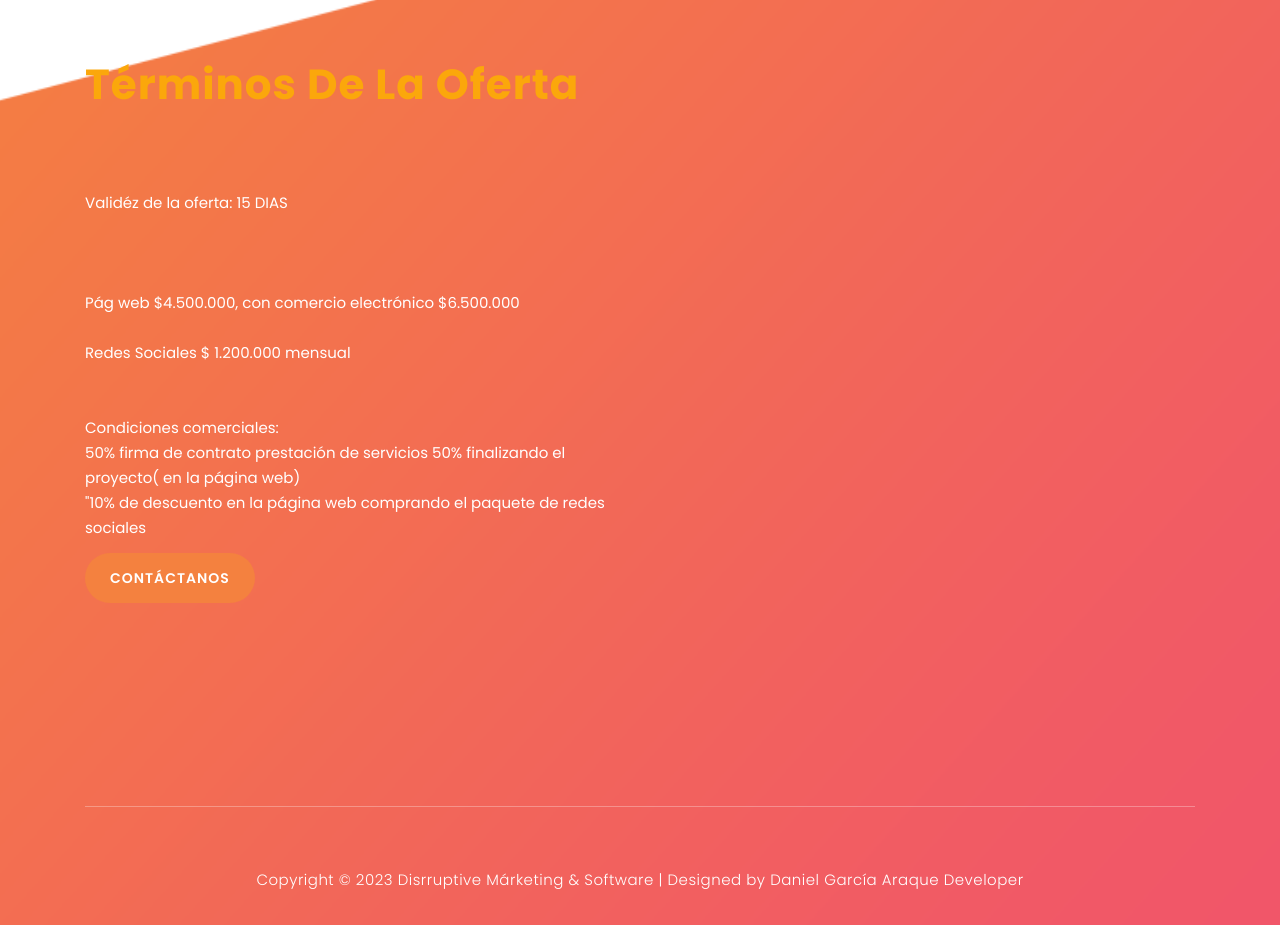
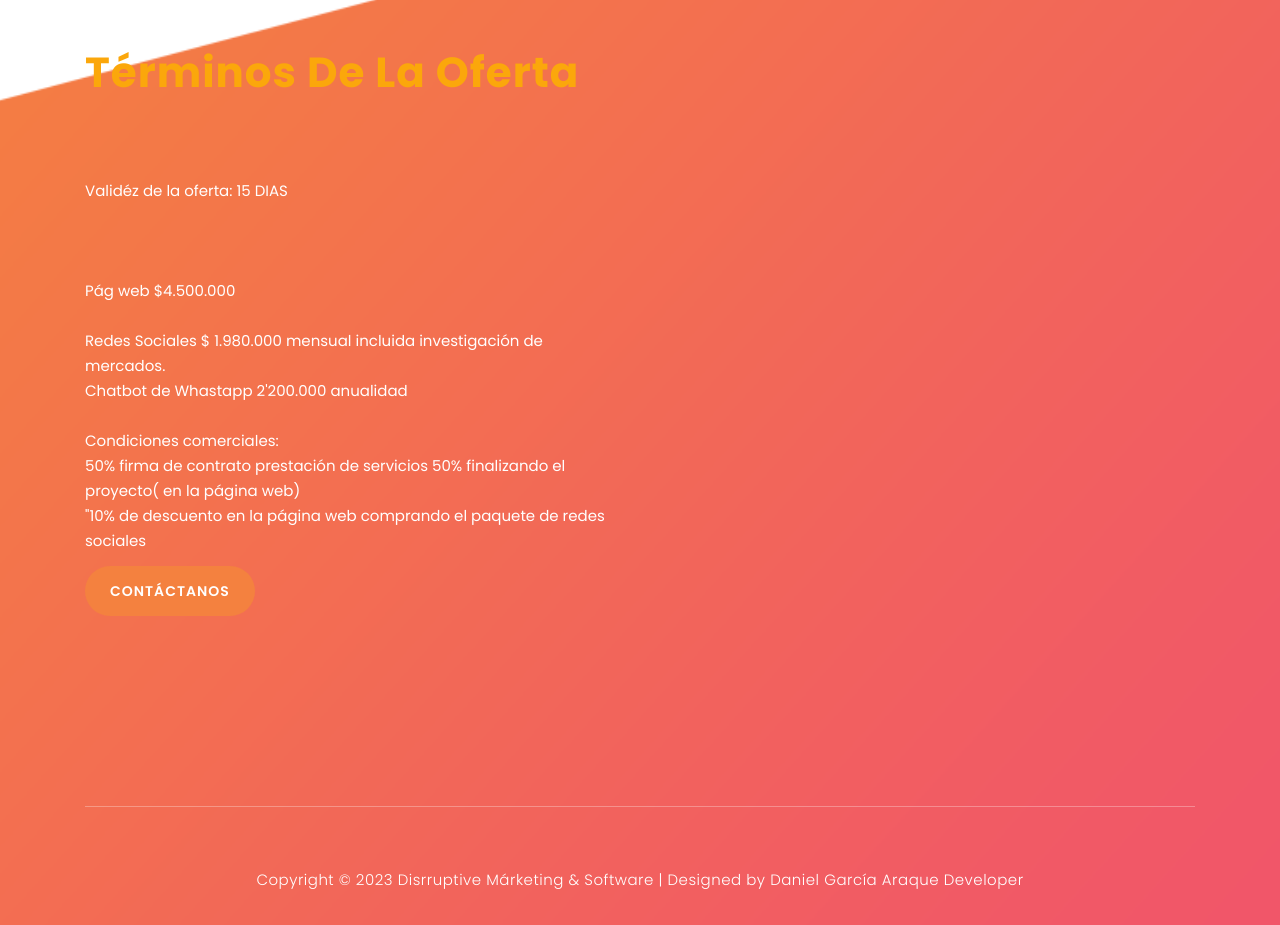
Before and after one commit to DanielAraqueStudios/soluciones-mana, a plain HTML site: page index.html in a window 1280 px wide. Shown: the part 7460-8385 px from the top of the page. Drawn offline with Linux system fonts and the light colour scheme.

Commit message:
Update index.html

```diff
--- a/index.html
+++ b/index.html
@@ -745,18 +745,18 @@ https://templatemo.com/tm-540-lava-landing-page
 
                     <br>
                     <br>
-                    Pág web $4.500.000, con comercio electrónico $6.500.000
+                    Pág web $4.500.000
                     <br>
 
 
 
                       <br>
 
-                    Redes Sociales $ 1.200.000 mensual
+                    Redes Sociales $ 1.980.000 mensual incluida investigación de mercados.
 
                     <br>
 
-
+                    Chatbot de Whastapp 2'200.000 anualidad
 
                       <br>
                      <br>
```
